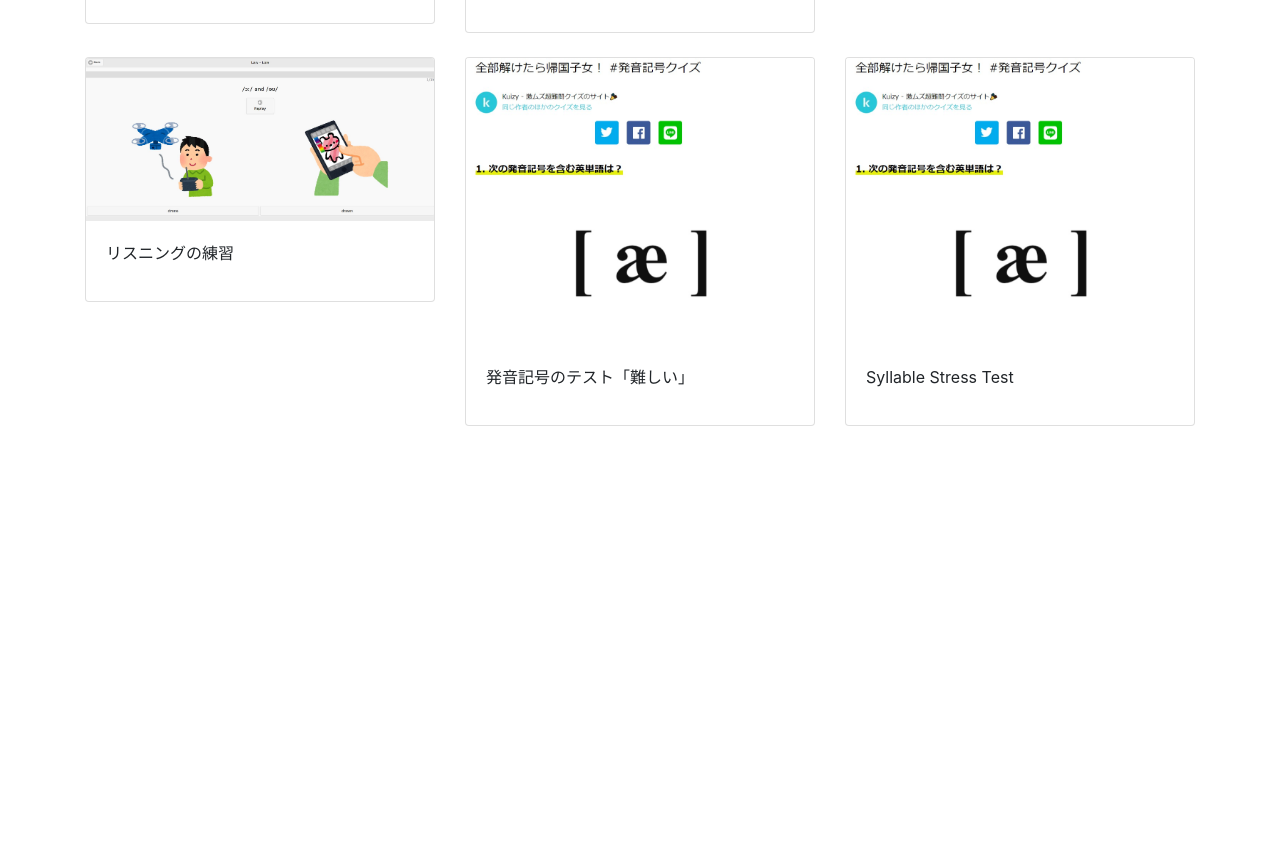
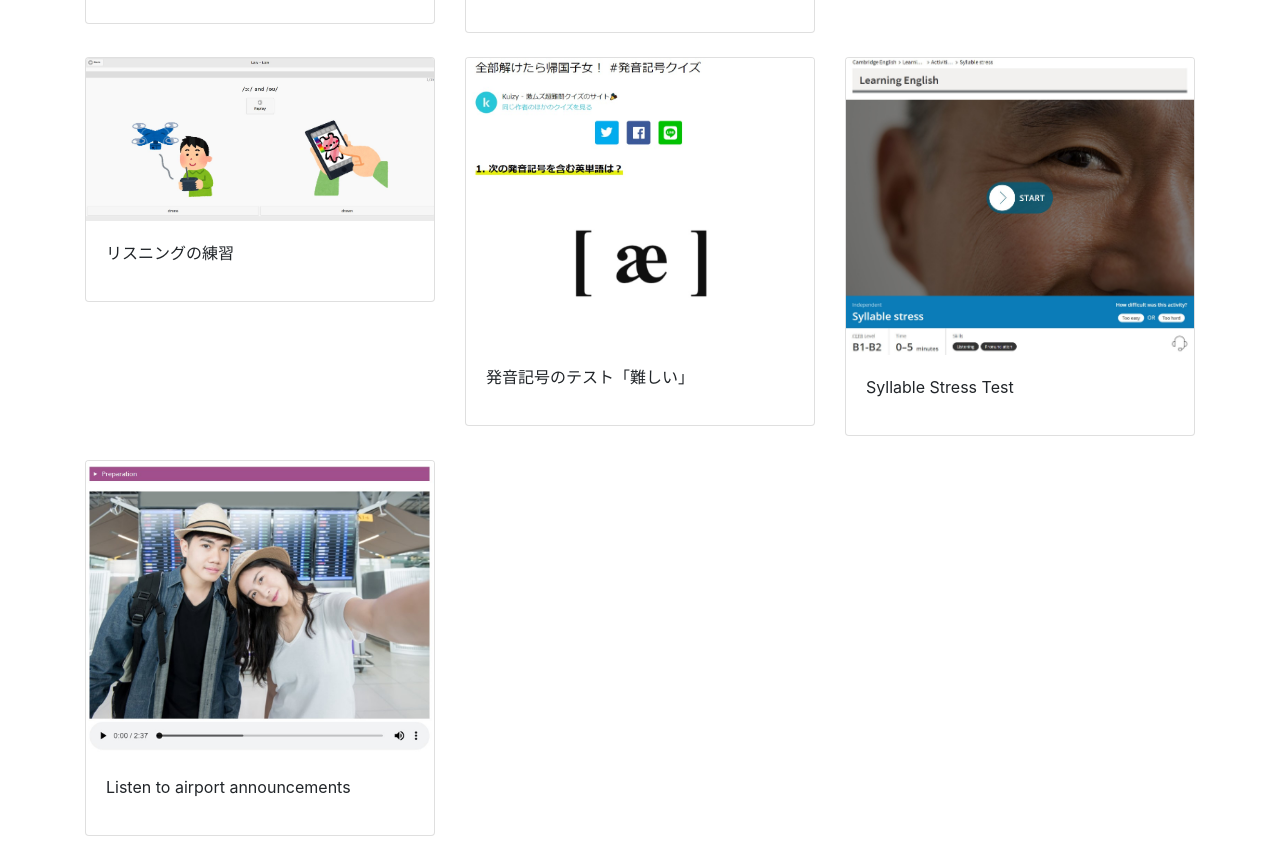
Before and after one commit to rhysmcg/UsefulLinks, a plain HTML site: page index.html in a window 1280 px wide. Shown: the part 960-1823 px from the top of the page. Before the commit the page ends 1458 px from the top, so only its background shows below. Drawn offline with nearby package versions, Linux system fonts and the light colour scheme.

Commit message:
Update index.html

```diff
--- a/index.html
+++ b/index.html
@@ -110,7 +110,7 @@
             <div class="col-md-4">
               <div class="card mb-4 box-shadow">
 			  <a href="https://www.cambridgeenglish.org/learning-english/activities-for-learners/b2s004-syllable-stress" target="_blank"  style="height:100%;">
-                <img class="card-img-top" src="img/発音記号クイズ.jpg" data-src="holder.js/100px225?theme=thumb&bg=55595c&fg=eceeef&text=Thumbnail" alt="Card image cap">
+                <img class="card-img-top" src="img/syllable.jpg" data-src="holder.js/100px225?theme=thumb&bg=55595c&fg=eceeef&text=Thumbnail" alt="Card image cap">
                </a>
 			   <div class="card-body">
                   <p class="card-text">Syllable Stress Test</p>
@@ -120,7 +120,18 @@
               </div>
             </div>
 
-
+            <div class="col-md-4">
+              <div class="card mb-4 box-shadow">
+			  <a href="https://learnenglishteens.britishcouncil.org/skills/listening/elementary-a2-listening/travelling-abroad" target="_blank"  style="height:100%;">
+                <img class="card-img-top" src="img/travel.jpg" data-src="holder.js/100px225?theme=thumb&bg=55595c&fg=eceeef&text=Thumbnail" alt="Card image cap">
+               </a>
+			   <div class="card-body">
+                  <p class="card-text">Listen to airport announcements</p>
+                  <div class="d-flex justify-content-between align-items-center">
+                  </div>
+                </div>
+              </div>
+            </div>
 
         </div>
       </div>
```
